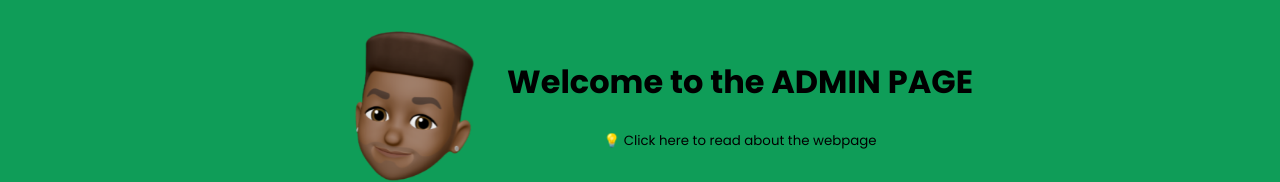
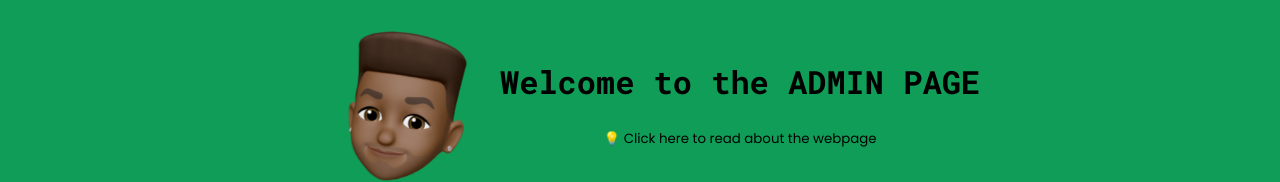
Before and after one commit to suvel/admin_basic, a React (Create React App) app: page / in a window 1280 px wide. Shown: the top 182 px of the page. Built offline with nearby package versions, Linux system fonts and the light colour scheme; no server answers.

Commit message:
Updated welcome text font

```diff
--- a/src/components/WelcomeBanner/style.css
+++ b/src/components/WelcomeBanner/style.css
@@ -2,6 +2,10 @@
   display: flex;
   justify-content: center;
   align-items: center;
+}
+
+.welcomeBanner h1{
+  font-family: "Roboto Mono", sans-serif;
 }
 
 .welcomeBanner img {
```
